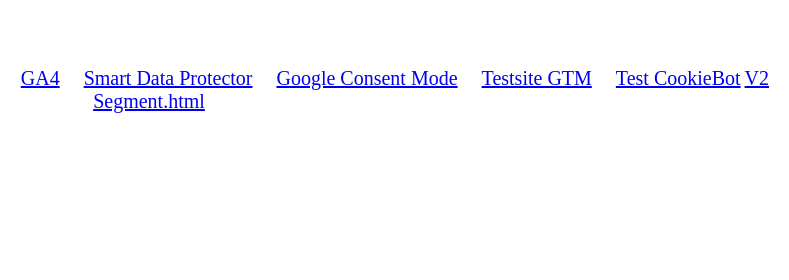
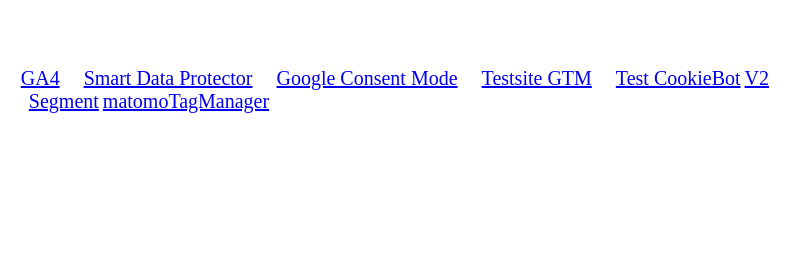
Before and after one commit to ucMargie/margie, a plain HTML site: page index.html in a window 1280 px wide. Shown: the top 280 px of the page, 491-1280 px from the left. Drawn offline with Linux system fonts and the light colour scheme.

Commit message:
Update index.html

```diff
--- a/index.html
+++ b/index.html
@@ -45,7 +45,8 @@
         <a href="impCMP/CMP_gcm.html" style="font-size: 20px; margin-right: 20px;">Google Consent Mode</a>
         <a href="impCMP/testsite/testsite.html" style="font-size: 20px; margin-right: 20px;">Testsite GTM</a>
         <a href="impCMP/coockiebotTest.html" style="font-size: 20px;">Test CookieBot</a>
-        <a href="impCMP/CMP_V2_segment.html" style="font-size: 20px;">V2 Segment.html</a>
+        <a href="impCMP/CMP_V2_segment.html" style="font-size: 20px;">V2 Segment</a>
+        <a href="impCMP/matomoTagManager.html" style="font-size: 20px;">matomoTagManager</a>
     </div>
 
     <img src="https://1nf2x118nwr23j3l7o2i40qd-wpengine.netdna-ssl.com/wp-content/uploads/2020/04/190208-UCS-Logo-800px.png" alt="uc-logo">
```
